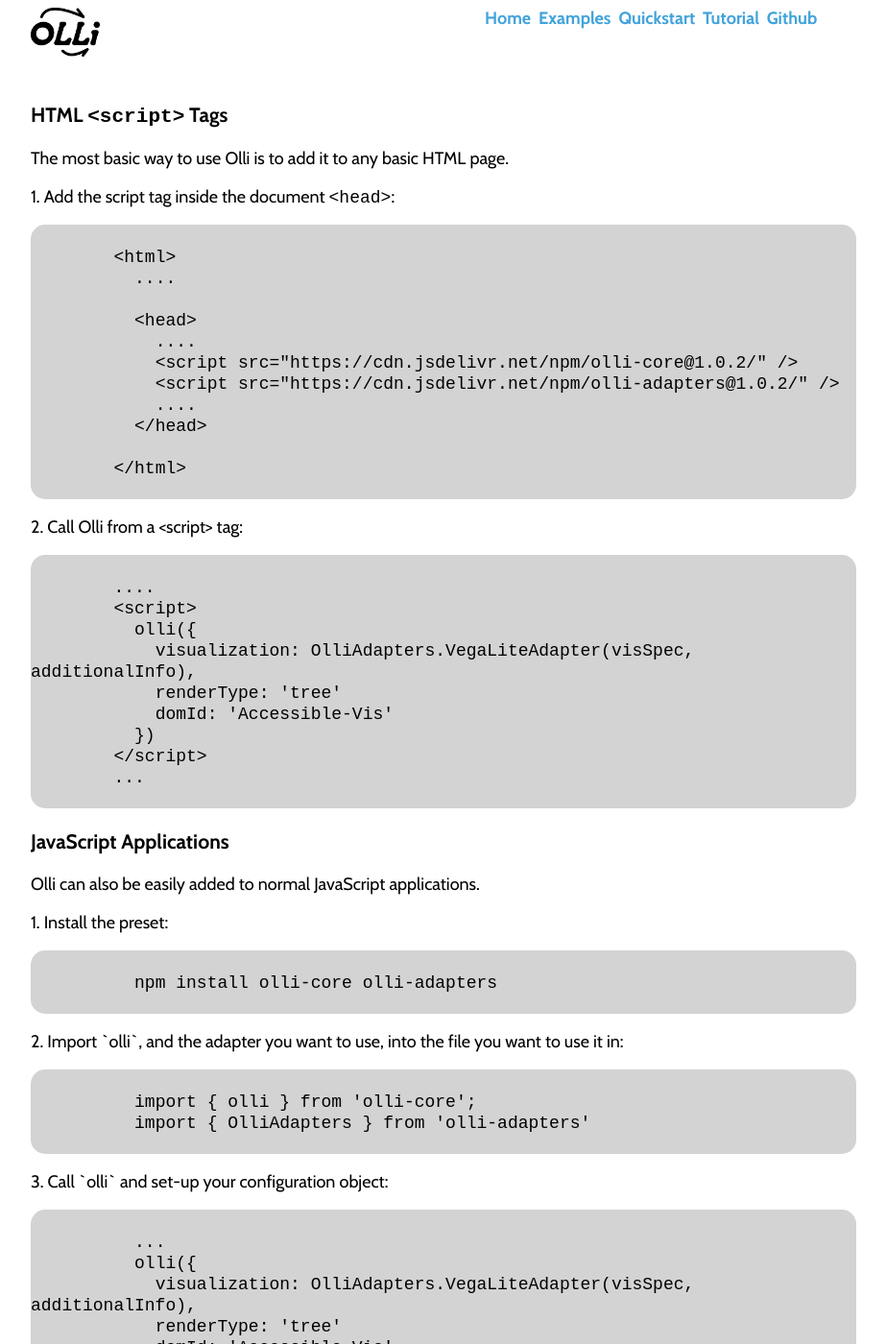
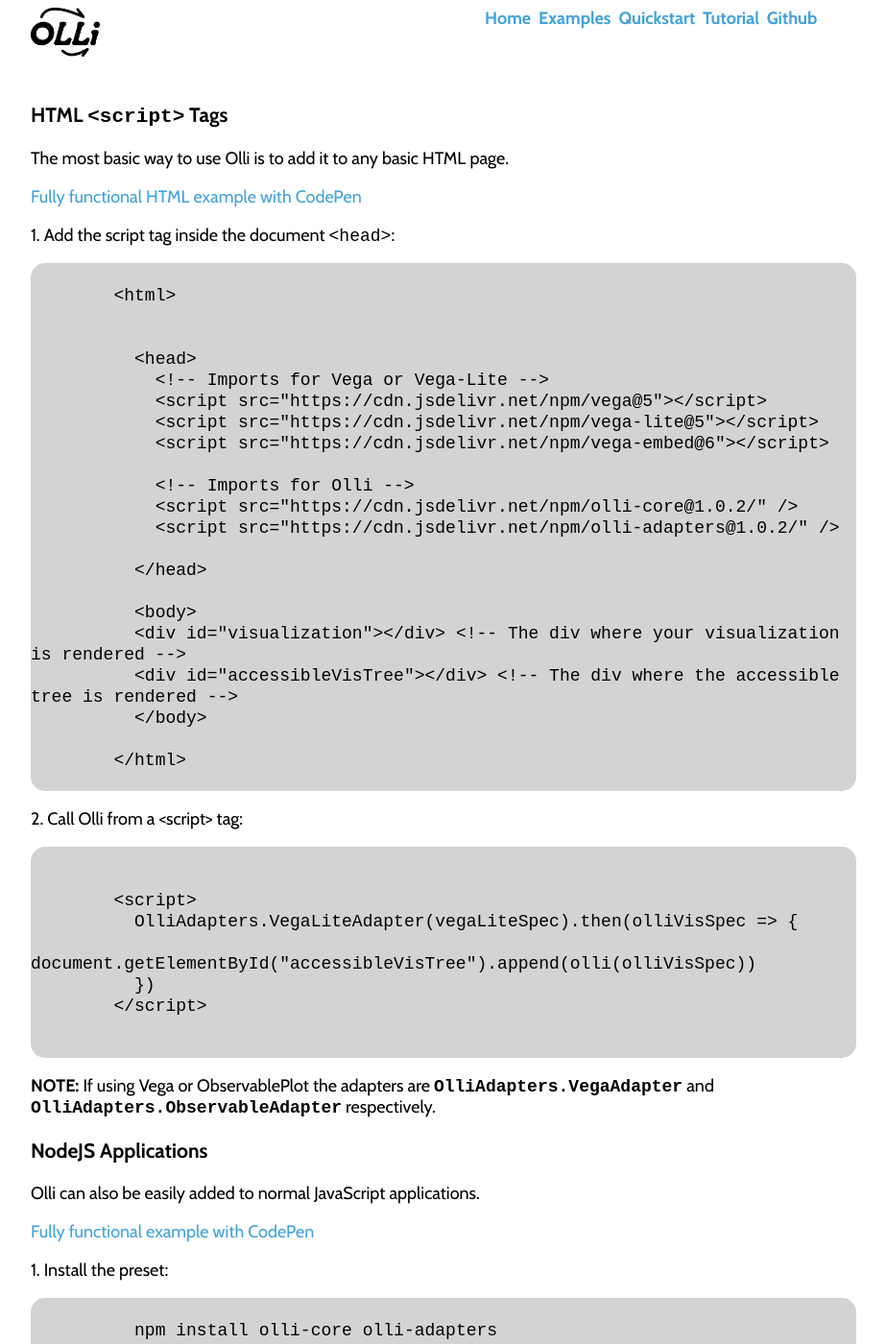
Before and after one commit to mitvis/olli, a Jekyll site: the page built from docs/quickstart.html, in a window 1280 px wide and 1400 px high. Shown: the whole window at 96% size, without its empty margins (242-1165 px from the left). Built offline with Jekyll 4.4.1, drawn with Linux system fonts in a browser that asks for light colours; some of the changed text lies outside the part shown.

Commit message:
updates to quickstart

```diff
--- a/docs/quickstart.html
+++ b/docs/quickstart.html
@@ -7,18 +7,29 @@
   <div>
     <h3>HTML <code>&lt;script&gt;</code> Tags</h3>
     <p>The most basic way to use Olli is to add it to any basic HTML page.</p>
+    <p><a href="" target="_blank">Fully functional HTML example with CodePen</a></p>
     <p>1. Add the script tag inside the document <code>&lt;head&gt;</code>:</p>
     <div class="Code-Block">
       <code class="prettyprint">
         &lt;html&gt;
-          ....
+
 
           &lt;head&gt;
-            ....
+            &lt;!-- Imports for Vega or Vega-Lite --&gt;
+            &lt;script src="https://cdn.jsdelivr.net/npm/vega@5"&gt;&lt;/script&gt;
+            &lt;script src="https://cdn.jsdelivr.net/npm/vega-lite@5"&gt;&lt;/script&gt;
+            &lt;script src="https://cdn.jsdelivr.net/npm/vega-embed@6"&gt;&lt;/script&gt;
+
+            &lt;!-- Imports for Olli --&gt;
             &lt;script src="https://cdn.jsdelivr.net/npm/olli-core@1.0.2/" /&gt;
             &lt;script src="https://cdn.jsdelivr.net/npm/olli-adapters@1.0.2/" /&gt;
-            ....
+
           &lt;/head&gt;
+
+          &lt;body&gt;
+          &lt;div id="visualization"&gt;&lt;/div&gt; &lt;!-- The div where your visualization is rendered --&gt;
+          &lt;div id="accessibleVisTree"&gt;&lt;/div&gt; &lt;!-- The div where the accessible tree is rendered --&gt;
+          &lt;/body&gt;
 
         &lt;/html&gt;
       </code>
@@ -26,21 +37,24 @@
     <p>2. Call Olli from a &lt;script&gt; tag:</p>
     <div class="Code-Block">
       <code class="prettyprint">
-        ....
+
         &lt;script&gt;
-          olli({
-            visualization: OlliAdapters.VegaLiteAdapter(visSpec, additionalInfo),
-            renderType: 'tree'
-            domId: 'Accessible-Vis'
+          OlliAdapters.VegaLiteAdapter(vegaLiteSpec).then(olliVisSpec => {
+            document.getElementById("accessibleVisTree").append(olli(olliVisSpec))
           })
         &lt;/script&gt;
-        ...
+
       </code>
     </div>
+    <p><strong>NOTE:</strong> If using Vega or ObservablePlot the adapters are
+      <strong><code>OlliAdapters.VegaAdapter</code></strong> and
+      <strong><code>OlliAdapters.ObservableAdapter</code></strong> respectively.
+    </p>
   </div>
   <div>
-    <h3>JavaScript Applications</h3>
+    <h3>NodeJS Applications</h3>
     <p>Olli can also be easily added to normal JavaScript applications.</p>
+    <p><a href="" target="_blank">Fully functional example with CodePen</a></p>
     <div>
       <p>1. Install the preset:</p>
       <div class="Code-Block">
@@ -51,28 +65,31 @@
       <p>2. Import `olli`, and the adapter you want to use, into the file you want to use it in:</p>
       <div class="Code-Block">
         <code class="prettyprint">
-          import { olli } from 'olli-core';
-          import { OlliAdapters } from 'olli-adapters'
+          import { olli } from 'olli-core'
+          import { VegaLiteAdapter } from 'olli-adapters' // Or import VegaAdapter or ObservableAdapter
         </code>
       </div>
       <p>3. Call `olli` and set-up your configuration object:</p>
       <div class="Code-Block">
         <code class="prettyprint">
-          ...
-          olli({
-            visualization: OlliAdapters.VegaLiteAdapter(visSpec, additionalInfo),
-            renderType: 'tree'
-            domId: 'Accessible-Vis'
+
+          VegaLiteAdapter(vegaLiteSpec).then(olliVisSpec => {
+            document.getElementById("accessibleVisTree").append(olli(olliVisSpec))
           })
-          ...
+
         </code>
       </div>
+      <p><strong>NOTE:</strong> Within any JavaScript file, an adapter can be called using an <code>async/await</code>
+        function instead of within a promise reaction.
     </div>
   </div>
   <div>
     <h3>React</h3>
-    <p>Olli can even be used with React, but due to how React handles the state of the DOM, `olli` has to be called
-      inside the `useEffect(() => {}) hook.</p>
+    <p>Olli can even be used with React, but due to how React handles the state of the DOM, <code>olli</code> has to be
+      called
+      inside the <code>useEffect(() => {})</code> hook.
+    </p>
+    <p><a href="" target="_blank">Fully functional example with CodePen</a></p>
     <p>1. Install preset:</p>
     <div class="Code-Block">
       <code class="prettyprint">
@@ -82,22 +99,20 @@
     <p>2. Import `olli`, and the adapter you want to use, into the component you want to use it in</p>
     <div class="Code-Block">
       <code class="prettyprint">
-        import { olli } from 'olli-core';
-        import { OlliAdapters } from 'olli-adapters'
+        import { olli } from 'olli-core'
+        import { VegaLiteAdapter} from 'olli-adapters' // Or import VegaAdapter or ObservableAdapter
       </code>
     </div>
     <p>3. Call `olli` and set-up your configuration object inside the `useEffect(() => {})` hook:</p>
     <div class="Code-Block">
       <code class="prettyprint">
-        ...
+
           useEffect(() => {
-            olli({
-              visualization: OlliAdapters.VegaLiteAdapter(visSpec, additionalInfo),
-              renderType: 'tree'
-              domId: 'Accessible-Vis'
+            VegaLiteAdapter(vegaLiteSpec).then(olliVisSpec => {
+              document.getElementById("accessibleVisTree").append(olli(olliVisSpec))
             })
           })
-        ...
+
       </code>
     </div>
   </div>
```
